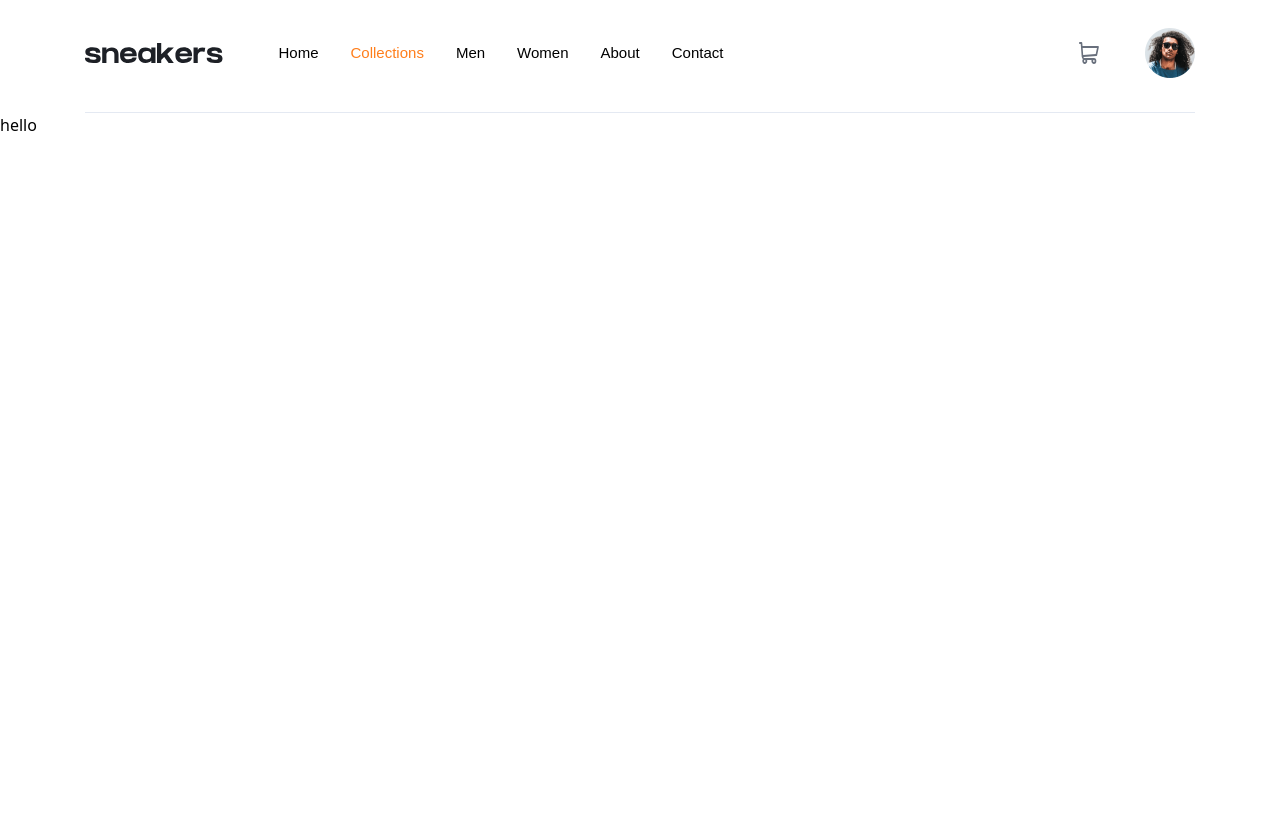
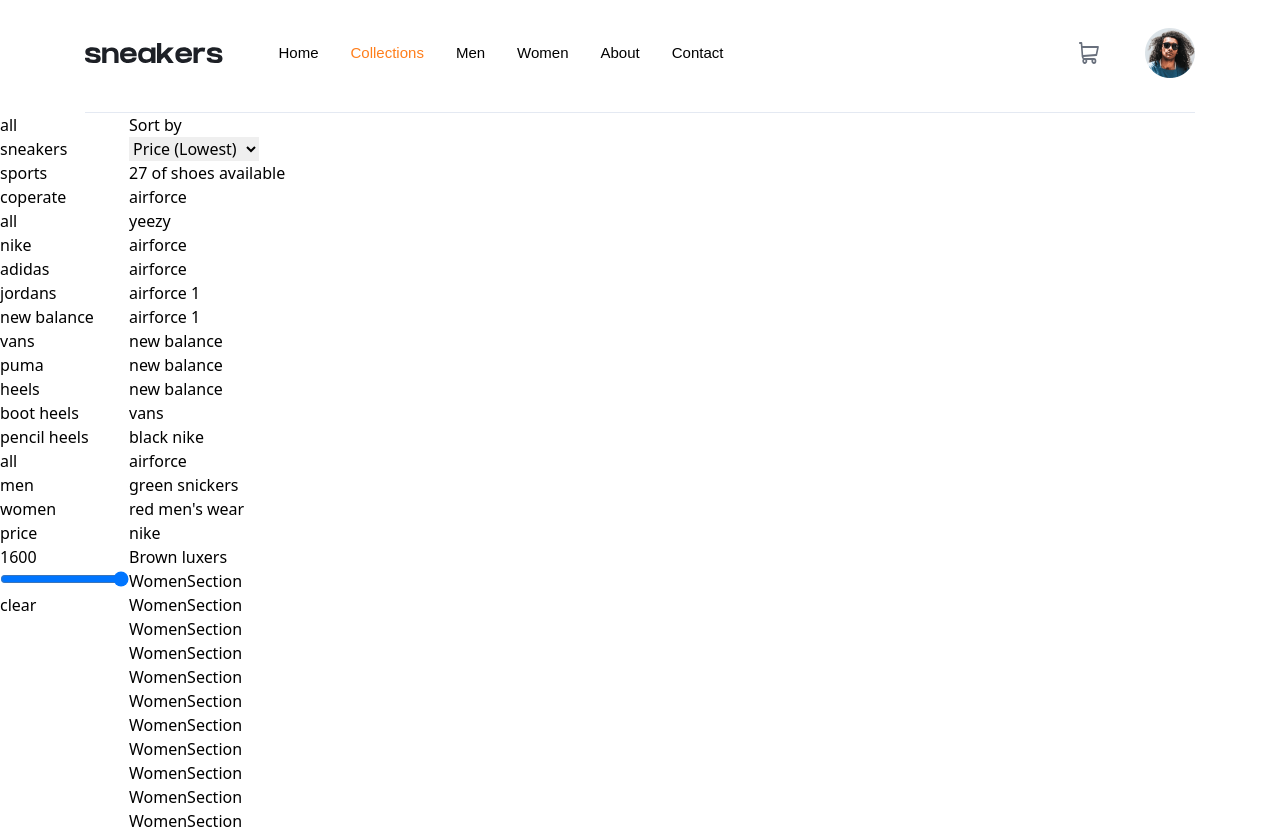
Before and after one commit to Osezei/sneaks, a Next.js app: page /collection in a window 1280 px wide. Before the commit the page ends 800 px from the top, so only its background shows below. Built offline with nearby package versions, Linux system fonts and the light colour scheme.

Commit message:
collection

```diff
--- /dev/null
+++ b/components/MenSection.js
@@ -0,0 +1,11 @@
+import React from "react";
+
+const MenSection = ({ name }) => {
+  return (
+    <article>
+      <p>{name}</p>
+    </article>
+  );
+};
+
+export default MenSection;
--- /dev/null
+++ b/components/WomenSection.js
@@ -0,0 +1,7 @@
+import React from "react";
+
+const WomenSection = () => {
+  return <div>WomenSection</div>;
+};
+
+export default WomenSection;
--- a/context.js
+++ b/context.js
@@ -7,7 +7,7 @@
 const AppProvider = function ({ children }) {
   const initialState = {
     shoes: kicks,
-    AllShoes: kicks,
+    allShoes: kicks,
     activeFilter: "all",
     minimumPrice: 0,
     maximumPrice: 3000,
@@ -18,11 +18,48 @@
   };
   const [state, dispatch] = useReducer(reducer, initialState);
 
+  const manageStockInc = (value, stock) => {
+    dispatch({ type: "AMOUNT_INCREASE", payload: { value, stock } });
+  };
+  const manageStockDec = (value, stock) => {
+    dispatch({ type: "AMOUNT_DECREASE", payload: { value, stock } });
+  };
+  useEffect(() => {
+    dispatch({ type: "SET_PRICE" });
+  }, []);
+
   const manageCategory = (value) => {
     dispatch({ type: "MANAGE_CATEGORY", payload: value });
   };
+  const manageGender = (value) => {
+    dispatch({ type: "MANAGE_GENDER", payload: value });
+  };
+  const manageCompany = (value) => {
+    dispatch({ type: "MANAGE_COMPANY", payload: value });
+  };
+  const manageSort = (value) => {
+    dispatch({ type: "MANAGE_SORT", payload: value });
+  };
+  const priceFilterUpdate = (value) => {
+    dispatch({ type: "UPDATE_FILTERS", payload: value });
+  };
+  const clearAllFilters = () => {
+    dispatch({ type: "CLEAR" });
+  };
   return (
-    <AppContext.Provider value={{ ...state, manageCategory }}>
+    <AppContext.Provider
+      value={{
+        ...state,
+        manageCategory,
+        manageGender,
+        manageCompany,
+        manageSort,
+        priceFilterUpdate,
+        clearAllFilters,
+        manageStockInc,
+        manageStockDec,
+      }}
+    >
       {children}
     </AppContext.Provider>
   );
--- a/pages/collection.js
+++ b/pages/collection.js
@@ -1,11 +1,132 @@
 import React from "react";
 import Layout from "@/components/Layout";
+import { useGlobalContext } from "@/context";
+import { kicks } from "@/data";
+import WomenSection from "@/components/WomenSection";
+import MenSection from "@/components/MenSection";
 
 const Collection = () => {
   const activePage = "collections";
+
+  const {
+    price,
+    minimumPrice,
+    maximumPrice,
+    shoes,
+    manageCategory,
+    manageGender,
+    manageCompany,
+    manageSort,
+    priceFilterUpdate,
+    clearAllFilters,
+  } = useGlobalContext();
+
+  const noOfItems = shoes.length;
+  let gender = [];
+  let category = [];
+  let company = [];
+  {
+    kicks.map((kick) => {
+      category.push(kick.category);
+    });
+  }
+  {
+    kicks.map((kick) => {
+      gender.push(kick.gender);
+    });
+  }
+  {
+    kicks.map((kick) => {
+      company.push(kick.company);
+    });
+  }
   return (
     <Layout activePage={activePage}>
-      <p>hello</p>
+      <section className="flex">
+        {/* section for buttons */}
+        {/* category */}
+        <div>
+          <div>
+            <ul>
+              {["all", ...new Set(category)].map((item, index) => {
+                return (
+                  <li
+                    key={index}
+                    onClick={() => {
+                      manageCategory(item);
+                    }}
+                  >
+                    {item}
+                  </li>
+                );
+              })}
+            </ul>
+          </div>
+          {/* end of category */}
+          {/* company */}
+          <div>
+            <ul>
+              {["all", ...new Set(company)].map((item, index) => {
+                return (
+                  <li key={index} onClick={() => manageCompany(item)}>
+                    {item}
+                  </li>
+                );
+              })}
+            </ul>
+          </div>
+          {/* end of company */}
+          {/* gender */}
+          <div>
+            <ul>
+              {["all", ...new Set(gender)].map((item, index) => {
+                return (
+                  <li key={index} onClick={() => manageGender(item)}>
+                    {item}
+                  </li>
+                );
+              })}
+            </ul>
+          </div>
+          {/* end of gender */}
+          {/* price filter */}
+          <div>
+            <h3>price</h3>
+            <p>{price}</p>
+            <input
+              type="range"
+              name={price}
+              min={minimumPrice}
+              max={maximumPrice}
+              value={price}
+              onChange={(e) => priceFilterUpdate(e.target.value)}
+            />
+          </div>
+          <button onClick={clearAllFilters}>clear</button>
+          {/* end of price filter */}
+          {/* end of buttons */}
+        </div>
+        <div>
+          <div>
+            <p>Sort by</p>
+            <select name="" onChange={(e) => manageSort(e.target.value)}>
+              <option value="lowest">Price (Lowest)</option>
+              <option value="highest">Price (Highest)</option>
+              <option value="ascending">Name (A-Z)</option>
+              <option value="descending">Name (Z-A)</option>
+            </select>
+          </div>
+          <div>
+            <p>{noOfItems} of shoes available</p>
+            {shoes.map((shoe) => {
+              const { id, image, name, description } = shoe;
+              if (shoe.gender === "men") {
+                return <MenSection key={id} {...shoe} />;
+              } else return <WomenSection key={id} {...shoe} />;
+            })}
+          </div>
+        </div>
+      </section>
     </Layout>
   );
 };
--- a/pages/men.js
+++ b/pages/men.js
@@ -5,7 +5,7 @@
   const activePage = "men";
   return (
     <Layout activePage={activePage}>
-      <p>for men</p>
+      <p>nejqd</p>
     </Layout>
   );
 };
--- a/reducer.js
+++ b/reducer.js
@@ -1,4 +1,22 @@
 const reducer = function (state, action) {
+  //company
+  if (action.type === "MANAGE_COMPANY" && action.payload === "all") {
+    return {
+      ...state,
+      shoes: state.allShoes,
+      activeFilter: action.payload,
+    };
+  }
+  if (action.type === "MANAGE_COMPANY") {
+    let shoes = state.allShoes;
+    shoes = shoes.filter((shoe) => shoe.company === action.payload);
+    return {
+      ...state,
+      shoes,
+      activeFilter: action.payload,
+    };
+  }
+  // category
   if (action.type === "MANAGE_CATEGORY" && action.payload === "all") {
     return {
       ...state,
@@ -15,7 +33,84 @@
       activeFilter: action.payload,
     };
   }
-
+  //   gender
+  if (action.type === "MANAGE_GENDER" && action.payload === "all") {
+    return {
+      ...state,
+      shoes: state.allShoes,
+      activeFilter: action.payload,
+    };
+  }
+  if (action.type === "MANAGE_GENDER") {
+    let shoes = state.allShoes;
+    shoes = shoes.filter((shoe) => shoe.gender === action.payload);
+    return {
+      ...state,
+      shoes,
+      activeFilter: action.payload,
+    };
+  }
+  //   sort
+  if (action.type === "MANAGE_SORT" && action.payload === "lowest") {
+    const shoes = [...state.shoes].sort((a, b) => a.price - b.price);
+    return {
+      ...state,
+      shoes,
+    };
+  }
+  if (action.type === "MANAGE_SORT" && action.payload === "highest") {
+    const shoes = [...state.shoes].sort((a, b) => b.price - a.price);
+    return {
+      ...state,
+      shoes,
+    };
+  }
+  if (action.type === "MANAGE_SORT" && action.payload === "ascending") {
+    const shoes = [...state.shoes].sort((a, b) => a.name.localeCompare(b.name));
+    return {
+      ...state,
+      shoes,
+    };
+  }
+  if (action.type === "MANAGE_SORT" && action.payload === "descending") {
+    const shoes = [...state.shoes].sort((a, b) => b.name.localeCompare(a.name));
+    return {
+      ...state,
+      shoes,
+    };
+  }
+  //price
+  if (action.type === "SET_PRICE") {
+    let maximum_Price = state.shoes.map((shoe) => shoe.price);
+    maximum_Price = Math.max(...maximum_Price);
+    return {
+      ...state,
+      maximumPrice: maximum_Price,
+      price: maximum_Price,
+    };
+  }
+  if (action.type === "UPDATE_FILTERS") {
+    let tempItems = state.allShoes.filter(
+      (shoe) => shoe.price <= action.payload
+    );
+    return {
+      ...state,
+      price: action.payload,
+      shoes: tempItems,
+    };
+  }
+  if (action.type === "CLEAR") {
+    let maximum_Price = state.allShoes.map((shoe) => shoe.price);
+    maximum_Price = Math.max(...maximum_Price);
+    return {
+      ...state,
+      shoes: state.allShoes,
+      activeFilter: "all",
+      minimumPrice: 0,
+      maximumPrice: maximum_Price,
+      price: maximum_Price,
+    };
+  }
   throw new Error(`No matching '${action.type}' - action type`);
 };
 export default reducer;
```
